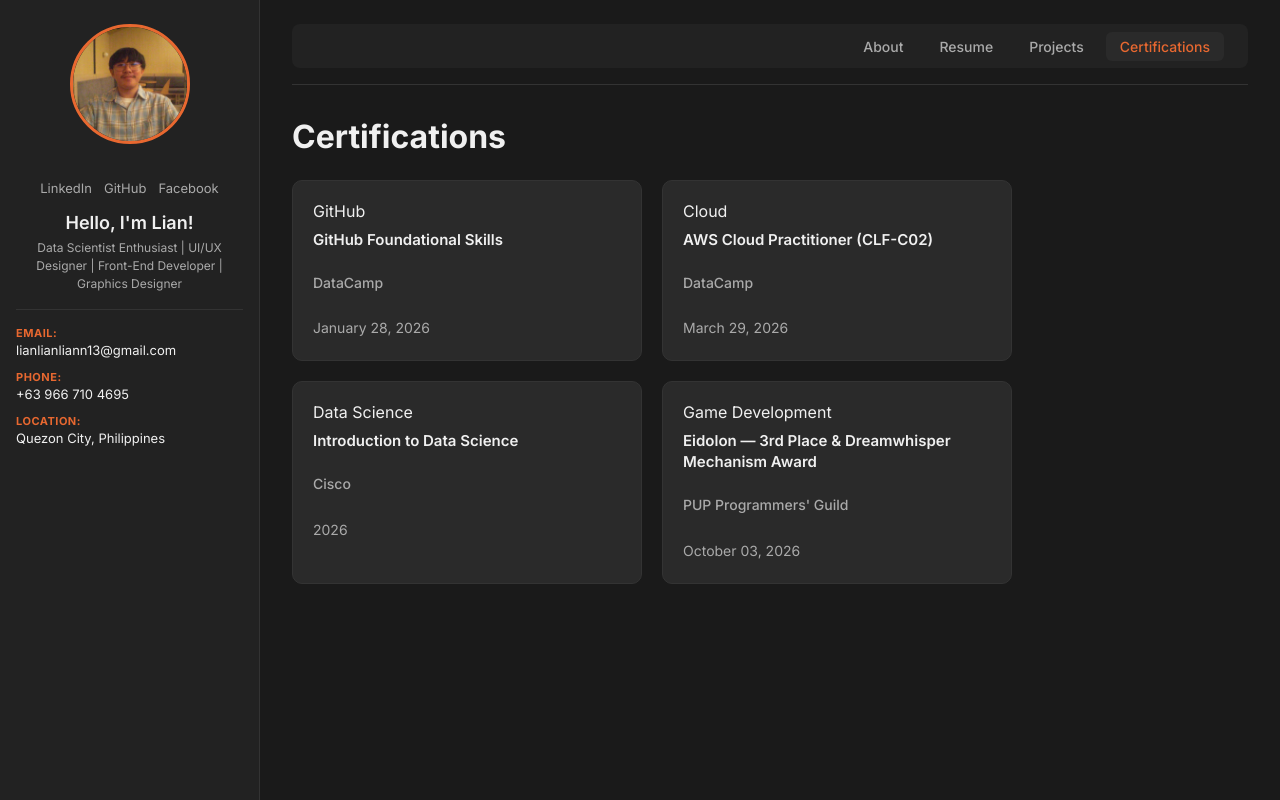
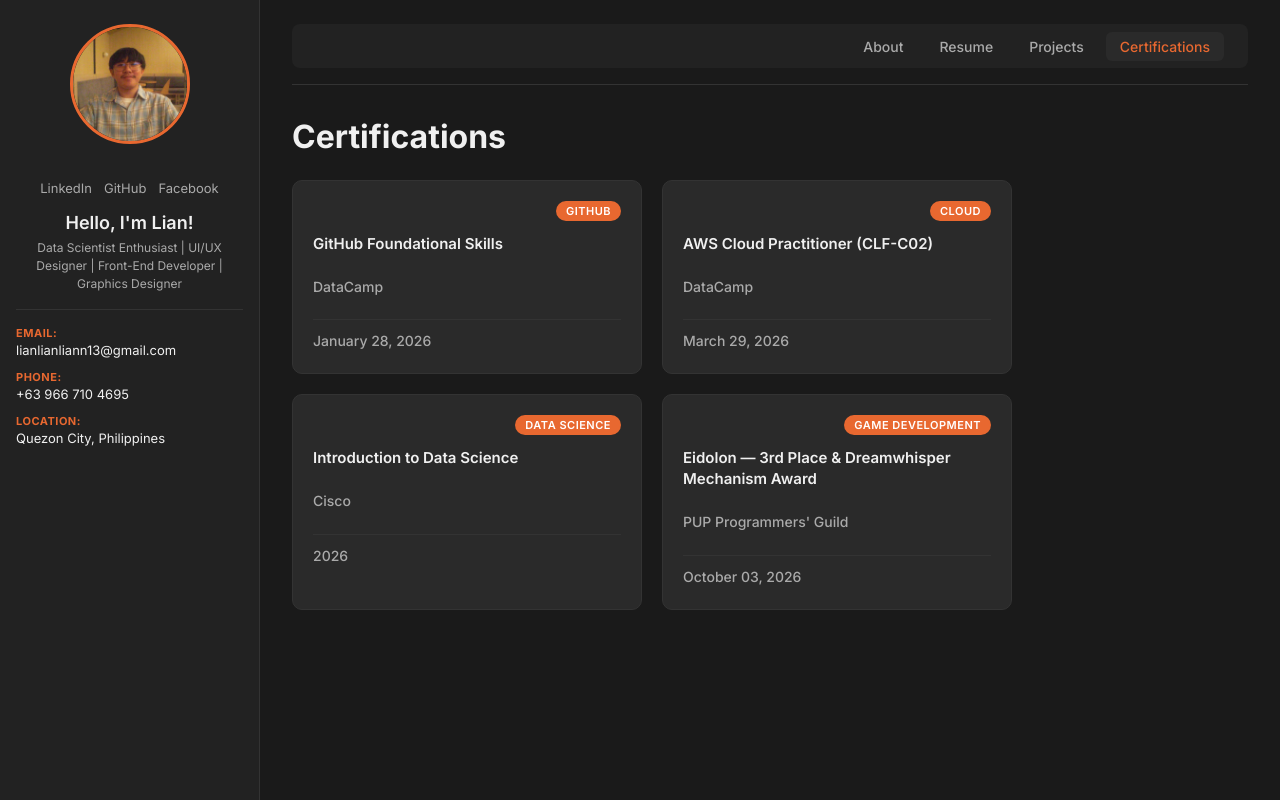
Before and after one commit to lianlianliann/portfolio-ni-lian, a PHP site: page /certifications.html in a window 1280 px wide. Run offline with PHP 8.4, Linux system fonts and the light colour scheme.

Commit message:
feat: add date and categ css styles

```diff
--- a/style.css
+++ b/style.css
@@ -614,3 +614,33 @@ body {
     color: var(--text-secondary);
     margin: 0;
 }
+
+/* ================================
+   CERTIFICATIONS DATE & CATEGORY
+================================ */
+.cert-header {
+    display: flex;
+    justify-content: flex-end;
+    margin-bottom: 4px;
+}
+
+.cert-category {
+    font-size: 11px;
+    font-weight: 600;
+    color: #ffffff;
+    background-color: var(--accent);
+    border-radius: 20px;
+    padding: 3px 10px;
+    text-transform: uppercase;
+    letter-spacing: 0.5px;
+}
+
+.cert-date {
+    font-size: 12px;
+    color: var(--accent);
+    font-weight: 500;
+    margin: 0;
+    margin-top: auto;
+    padding-top: 8px;
+    border-top: 1px solid var(--border);
+}
```
